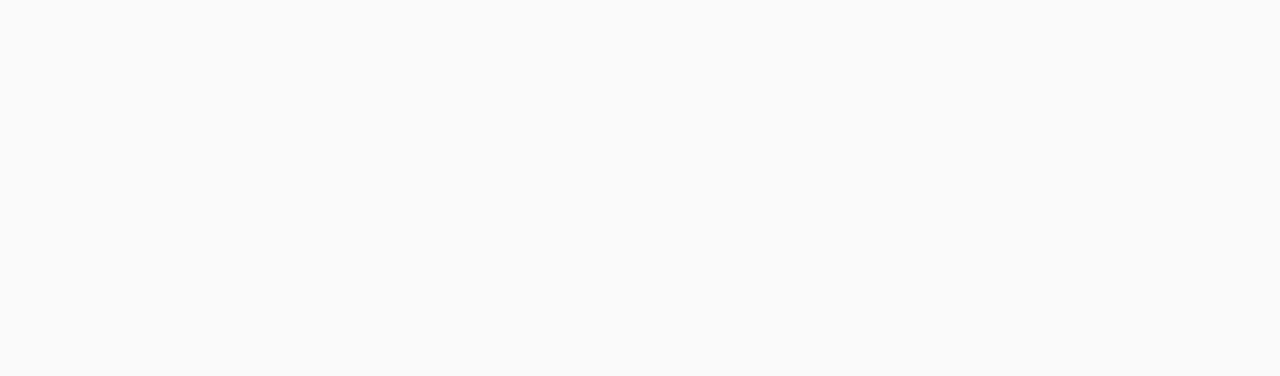
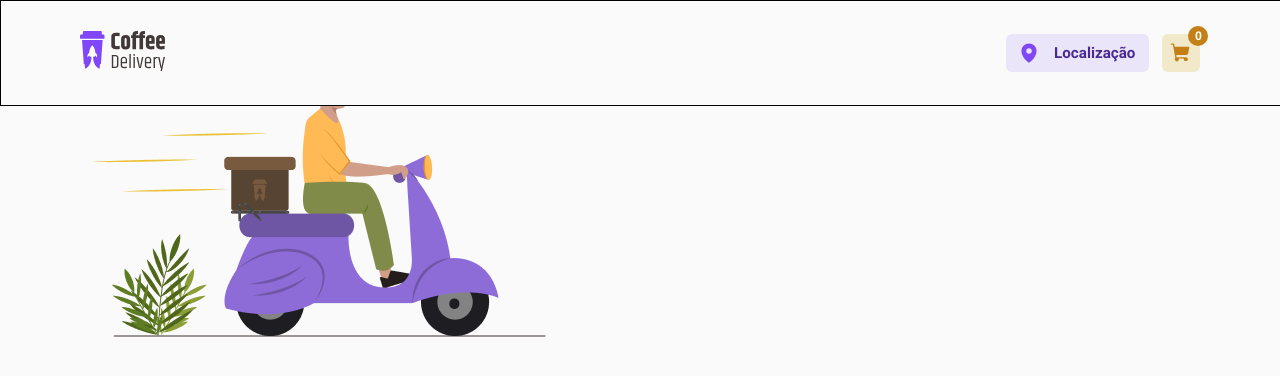
Before and after one commit to eoliveiradev/Coffee-Delivery, a React (Vite) app: page /orderConfirmed in a window 1280 px wide. Before the commit this address had no page. Shown: the top 376 px of the page. Built offline with nearby package versions, Linux system fonts and the light colour scheme.

Commit message:
Featured SuccessPage.tsx

```diff
--- a/src/Router.tsx
+++ b/src/Router.tsx
@@ -2,6 +2,7 @@
 import { DefaultLayout } from "./layouts/DefaultLayout";
 import { Checkout } from "./pages/Checkout/Checkout";
 import { Home } from "./pages/Home/Home";
+import { SuccessPage } from "./pages/SuccessPage/SuccessPage";
 
 export function Router(){
   return(
@@ -9,6 +10,7 @@
       <Route path="/" element={<DefaultLayout />}>
         <Route path="/" element={<Home />} />
         <Route path="/checkout" element={<Checkout />} />
+        <Route path="/orderConfirmed" element={<SuccessPage/>} />
       </Route>
     </Routes>
 
--- /dev/null
+++ b/src/pages/SuccessPage/SuccessPage.tsx
@@ -0,0 +1,17 @@
+import { SuccessPageContainer } from "./styles";
+import SuccessPageImage from "../../assets/images/SuccessPageImage.png";
+
+export function SuccessPage(){
+  return(
+    <SuccessPageContainer>
+      <h1>Uhu! Pedido confirmado</h1>
+      <p>Agora é só aguardar que logo o café chegará até você</p>
+      <div className="deliveryInfo">
+        <div className="deliveryInfo__container">
+
+        </div>
+        <img src={SuccessPageImage} />
+      </div>
+    </SuccessPageContainer>
+  )
+}
--- /dev/null
+++ b/src/pages/SuccessPage/styles.ts
@@ -0,0 +1,6 @@
+import styled from "styled-components";
+
+export const SuccessPageContainer = styled.main`
+
+
+`
```
Also changed, not shown: src/assets/images/SuccessPageImage.png (added).
